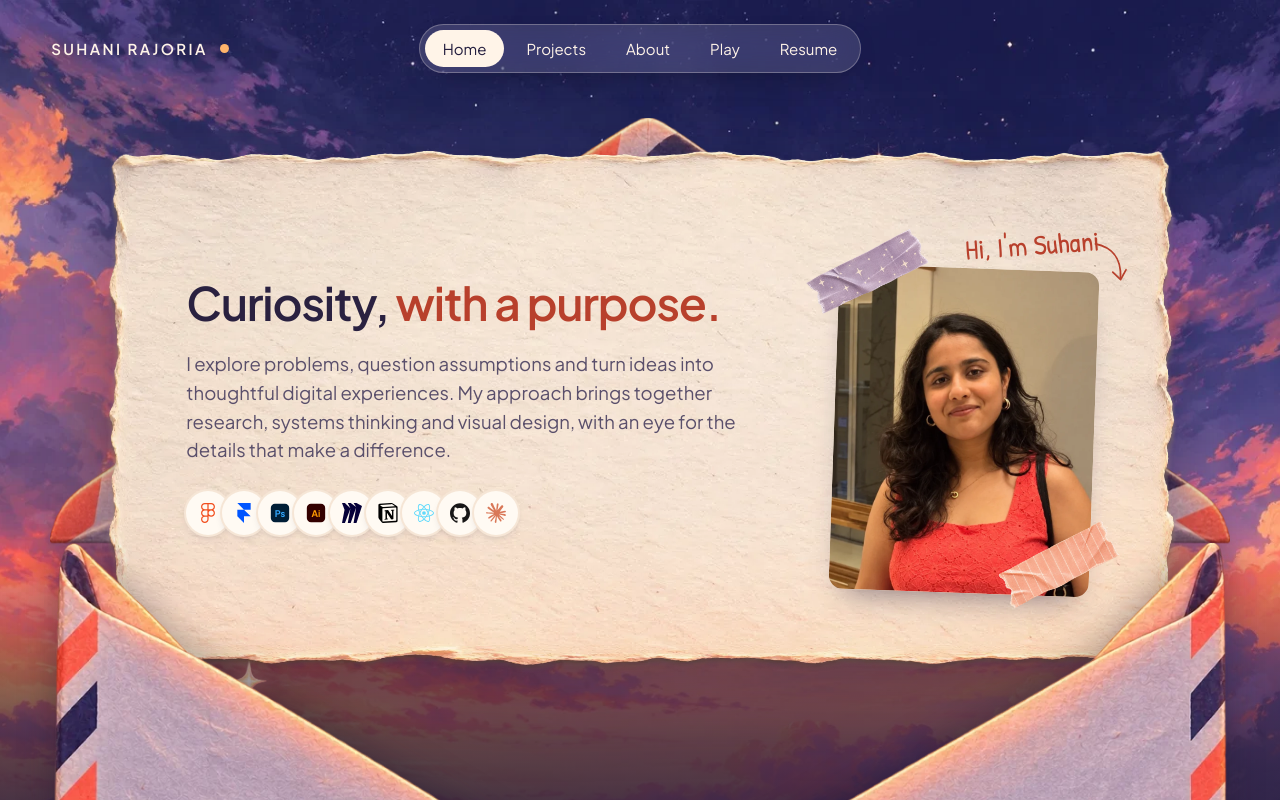
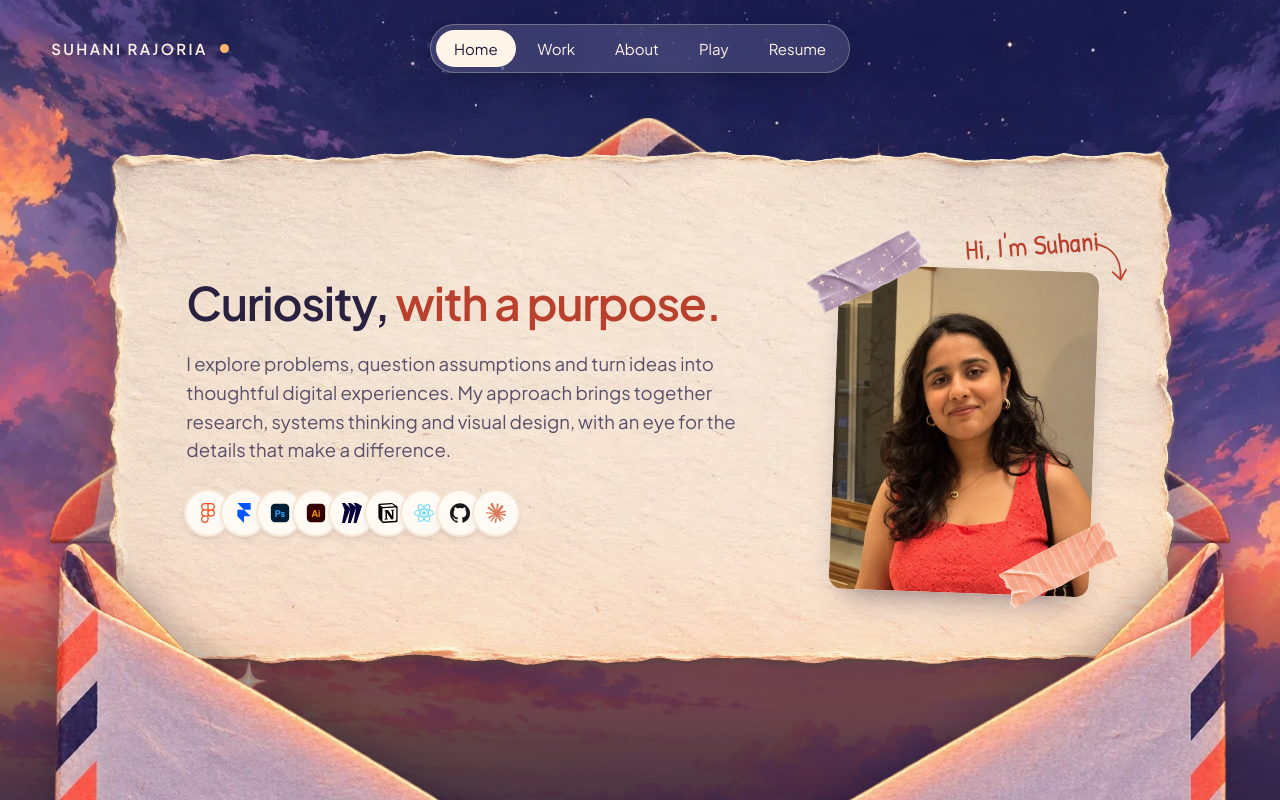
Before and after one commit to suhanirajoria895-del/portfolio, a React (Vite) app: page / in a window 1280 px wide. Shown: the top 800 px of the page. Built offline with nearby package versions, Linux system fonts and the light colour scheme.

Commit message:
Nav: rename Projects to Work
Co-Authored-By: Claude Opus 5.5 <noreply@anthropic.com>
Claude-Session: https://claude.ai/code/session_01FF4uw7svsiajfLd2nszxgx

```diff
--- a/src/components/TwilightHero.jsx
+++ b/src/components/TwilightHero.jsx
@@ -5,7 +5,7 @@ import "../twilight-hero.css";
 
 const NAV = [
   ["Home", "#home"],
-  ["Projects", "#projects"],
+  ["Work", "#projects"],
   ["About", "#about"],
   ["Play", "#play"],
   ["Resume", "/resume.pdf"],
```
Also changed, not shown: 1 other file (tests, documents, lock files or other folders).
